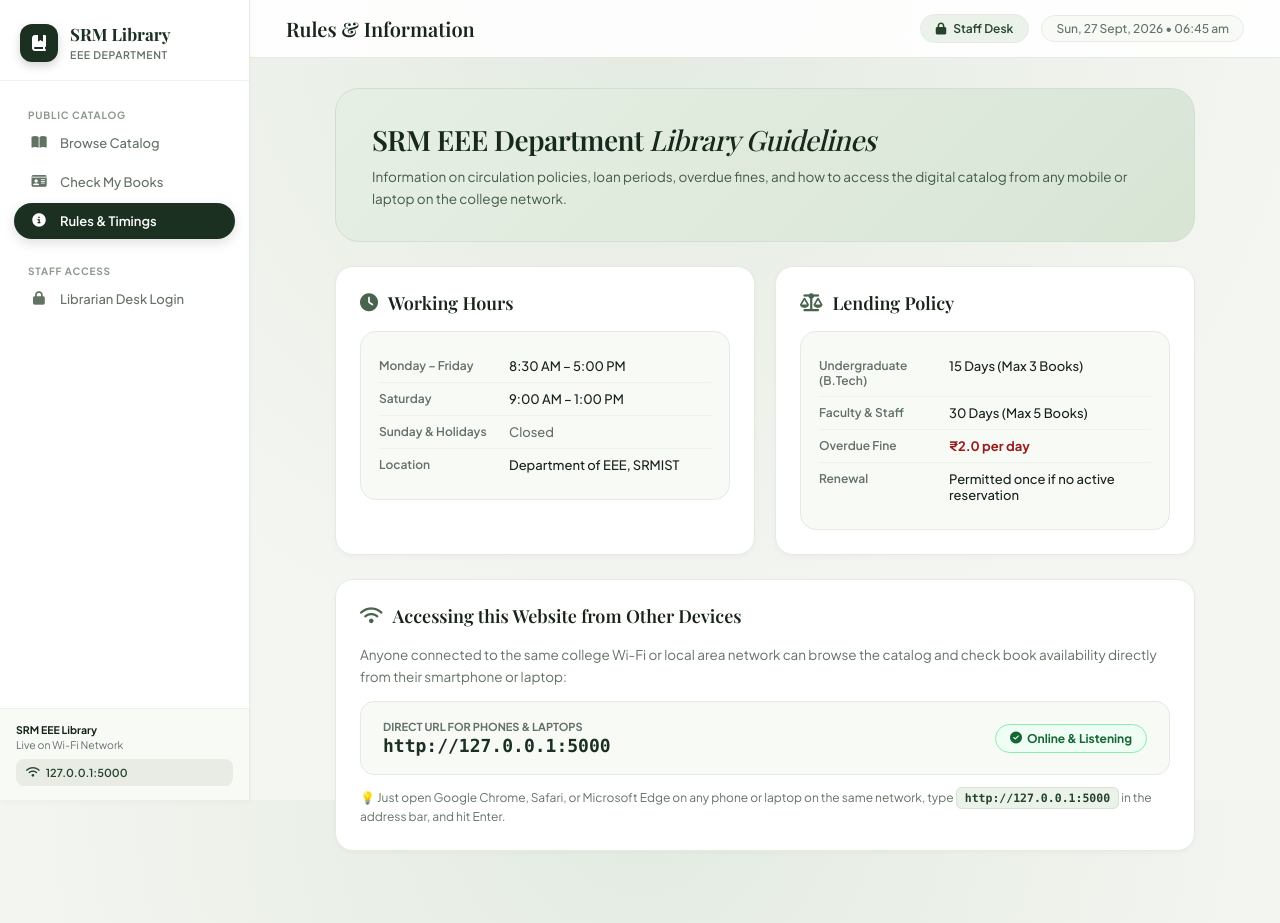
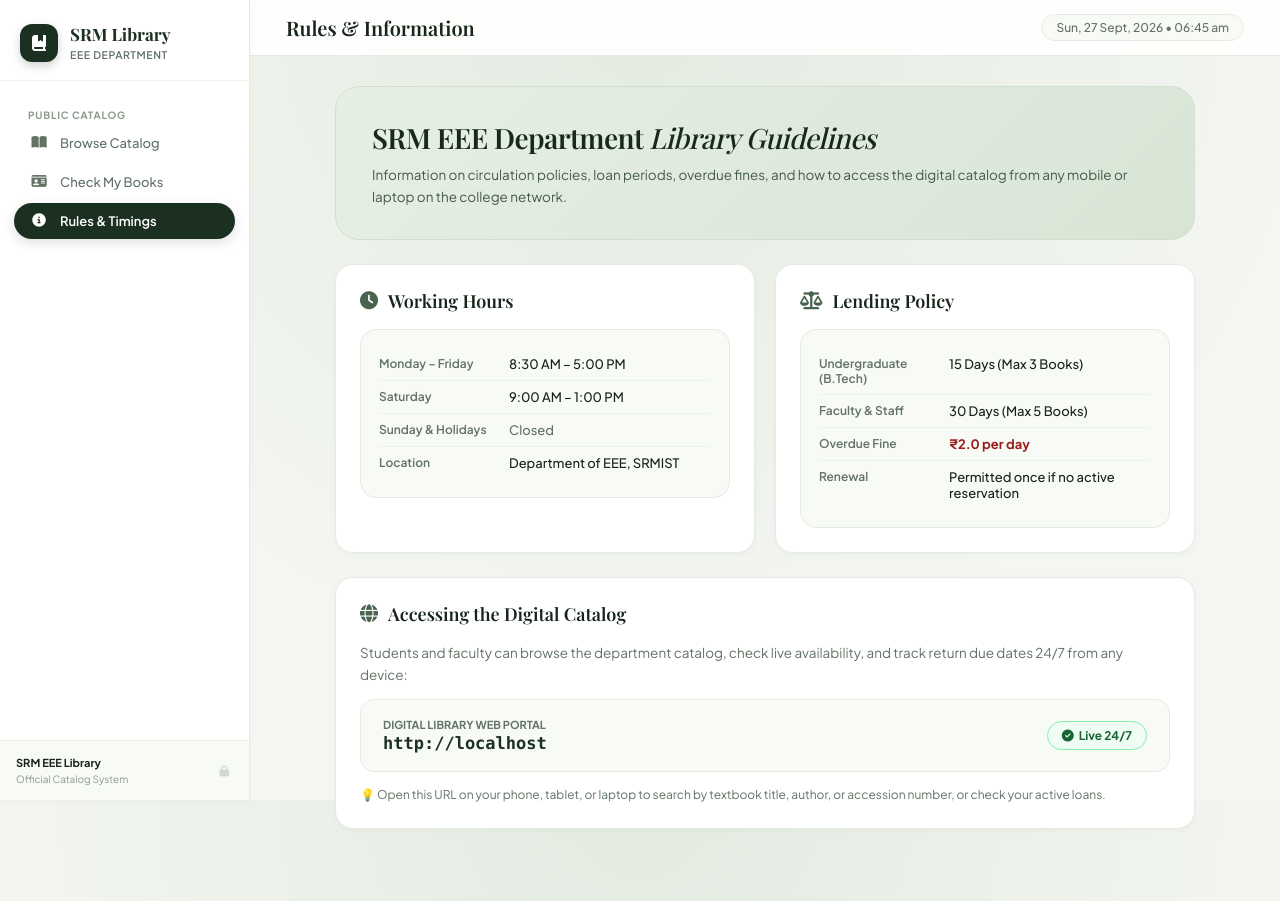
Before and after one commit to saaqibA21/libsrm, a Flask app: page /info in a window 1280 px wide. After the commit the page ends 901 px from the top, so only its background shows below. Run offline with Flask 3, Linux system fonts and the light colour scheme; data comes from the database, SQL or seed files in the repository; some web fonts are replaced.

Commit message:
Hide staff login & Wi-Fi IP from public view; add 24/7 keep-alive worker for Render

```diff
--- a/webapp/app.py
+++ b/webapp/app.py
@@ -60,6 +60,48 @@ def inject_global_vars():
         "lib_name": lib_name,
         "now_year": datetime.now().year,
     }
+
+
+# ─── Keep-Alive & Health Check (Prevents Render Free-Tier Sleep) ────────────────
+
+@app.route("/healthz")
+@app.route("/api/ping")
+def health_check():
+    """Ultra-fast, zero-overhead health endpoint for keep-alive pings."""
+    return jsonify({
+        "status": "healthy",
+        "service": "srm-library",
+        "timestamp": datetime.now().isoformat()
+    }), 200
+
+
+def start_keep_alive_daemon():
+    """Background thread that periodically pings the Render service every 10 mins so it stays awake."""
+    external_url = os.environ.get("RENDER_EXTERNAL_URL") or os.environ.get("APP_URL")
+    if not external_url:
+        return
+
+    import threading, urllib.request, time
+
+    def _pinger():
+        target = f"{external_url.rstrip('/')}/healthz"
+        print(f"[Keep-Alive] Daemon started. Targeting: {target}")
+        time.sleep(30)
+        while True:
+            try:
+                req = urllib.request.Request(target, headers={"User-Agent": "SRM-KeepAlive-Worker/1.0"})
+                with urllib.request.urlopen(req, timeout=15) as resp:
+                    pass
+                print(f"[Keep-Alive] Ping successfully sent to {target}")
+            except Exception as e:
+                print(f"[Keep-Alive] Ping notice: {e}")
+            time.sleep(600)  # Ping every 10 minutes (Render sleep threshold is 15 min)
+
+    t = threading.Thread(target=_pinger, daemon=True, name="RenderKeepAlive")
+    t.start()
+
+
+start_keep_alive_daemon()
 
 
 # ─── Public Portal: Catalog & Availability ─────────────────────────────────────
--- a/webapp/templates/base.html
+++ b/webapp/templates/base.html
@@ -742,20 +742,17 @@ tbody tr:last-child {
       <a href="/staff/logout" class="nav-item" style="color:#991B1B;">
         <i class="fa fa-arrow-right-from-bracket"></i><span>Exit Staff Desk</span>
       </a>
-    {% else %}
-      <div class="nav-heading" style="margin-top:14px;">Staff Access</div>
-      <a href="/staff/login" class="nav-item {% if request.path.startswith('/staff') %}active{% endif %}">
-        <i class="fa fa-lock"></i><span>Librarian Desk Login</span>
-      </a>
     {% endif %}
   </div>
 
   <div class="sidebar-footer">
-    <div style="font-size:10.5px; line-height:1.4;">
-      <span style="font-weight:700; color:var(--text);">SRM EEE Library</span><br>
-      <span style="color:var(--muted);">Live on Wi-Fi Network</span>
-      <a href="http://{{ lan_ip }}:5000" target="_blank" class="network-badge">
-        <i class="fa fa-wifi"></i> <span>{{ lan_ip }}:5000</span>
+    <div style="display:flex; align-items:center; justify-content:space-between;">
+      <div style="font-size:11px; line-height:1.4;">
+        <span style="font-weight:700; color:var(--text);">SRM EEE Library</span><br>
+        <span style="font-size:10px; color:var(--muted-light);">Official Catalog System</span>
+      </div>
+      <a href="/staff/login" title="Librarian Desk" style="color:var(--muted-light); font-size:11px; text-decoration:none; opacity:0.35; padding:4px;" onmouseover="this.style.opacity='1'" onmouseout="this.style.opacity='0.35'">
+        <i class="fa fa-lock"></i>
       </a>
     </div>
   </div>
@@ -769,8 +766,6 @@ tbody tr:last-child {
       {% if is_staff %}
         <span class="badge badge-success"><i class="fa fa-check-circle"></i> Staff Mode</span>
         <a href="/staff/logout" class="staff-pill-btn" style="background:#FEE2E2; color:#991B1B;"><i class="fa fa-sign-out"></i> Logout</a>
-      {% else %}
-        <a href="/staff/login" class="staff-pill-btn"><i class="fa fa-lock"></i> Staff Desk</a>
       {% endif %}
       <span class="time" id="clock"></span>
     </div>
--- a/webapp/templates/info.html
+++ b/webapp/templates/info.html
@@ -37,23 +37,23 @@
   </div>
 
   <div class="card" style="border-radius: 18px; margin-bottom: 24px;">
-    <div class="card-title"><i class="fa fa-wifi" style="color:var(--accent);"></i> Accessing this Website from Other Devices</div>
+    <div class="card-title"><i class="fa fa-globe" style="color:var(--accent);"></i> Accessing the Digital Catalog</div>
     <p style="font-size: 13.5px; color: var(--muted); line-height: 1.6; margin-bottom: 14px;">
-      Anyone connected to the same college Wi-Fi or local area network can browse the catalog and check book availability directly from their smartphone or laptop:
+      Students and faculty can browse the department catalog, check live availability, and track return due dates 24/7 from any device:
     </p>
 
     <div style="background: var(--card2); border: 1px solid var(--border); border-radius: 14px; padding: 18px 22px; display: flex; align-items: center; justify-content: space-between; flex-wrap: wrap; gap: 14px;">
       <div>
-        <div style="font-size: 11px; text-transform: uppercase; font-weight: 700; color: var(--muted);">Direct URL for Phones & Laptops</div>
-        <div style="font-size: 18px; font-weight: 700; color: var(--primary); font-family: 'Consolas', monospace; margin-top: 2px;">
-          http://{{ lan_ip }}:5000
+        <div style="font-size: 11px; text-transform: uppercase; font-weight: 700; color: var(--muted);">Digital Library Web Portal</div>
+        <div style="font-size: 17px; font-weight: 700; color: var(--primary); font-family: 'Consolas', monospace; margin-top: 2px;">
+          {{ request.host_url.rstrip('/') }}
         </div>
       </div>
-      <span class="badge badge-success" style="font-size: 12px; padding: 6px 14px;"><i class="fa fa-check-circle"></i> Online & Listening</span>
+      <span class="badge badge-success" style="font-size: 12px; padding: 6px 14px;"><i class="fa fa-circle-check"></i> Live 24/7</span>
     </div>
 
     <p style="font-size: 12px; color: var(--muted); margin-top: 14px; line-height: 1.5;">
-      💡 Just open Google Chrome, Safari, or Microsoft Edge on any phone or laptop on the same network, type <code>http://{{ lan_ip }}:5000</code> in the address bar, and hit Enter.
+      💡 Open this URL on your phone, tablet, or laptop to search by textbook title, author, or accession number, or check your active loans.
     </p>
   </div>
 </div>
```
